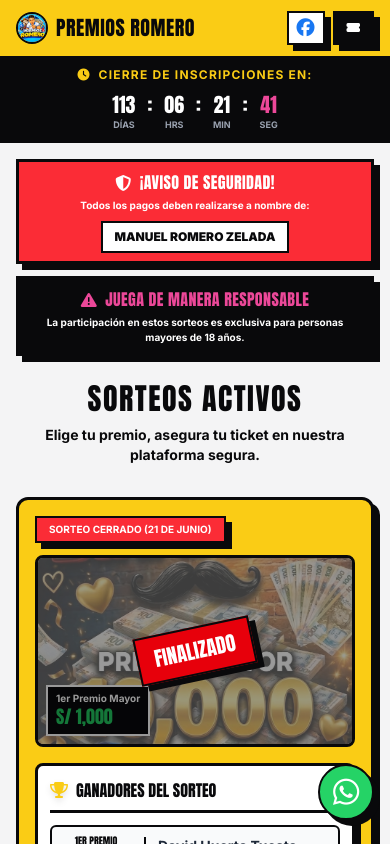
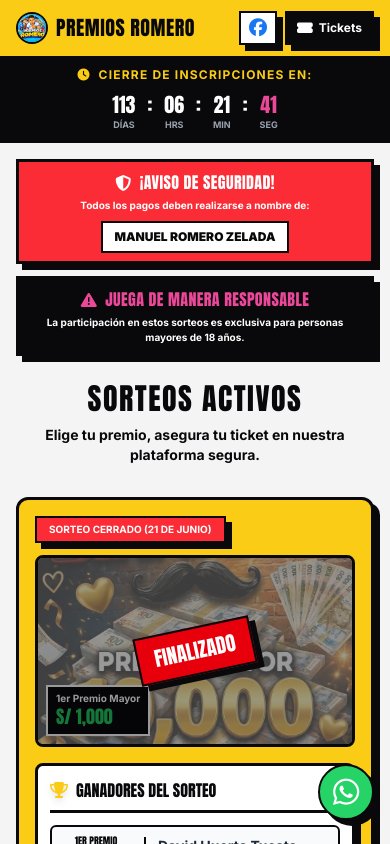
Before and after one commit to KevinRimachi/premios-romero, a Next.js app: page / in a window 390 px wide. Shown: the top 844 px of the page. Built offline with nearby package versions, Linux system fonts and the light colour scheme; no server answers.

Commit message:
Corrige registro de tickets y mejora botón móvil

```diff
--- a/src/components/Header.jsx
+++ b/src/components/Header.jsx
@@ -1,5 +1,3 @@
-import { useState } from "react";
-
 export default function Header({ onOpenTickets }) {
   return (
     <header className="bg-solid-yellow border-b-[3px] border-solid-black sticky top-0 z-40">
@@ -38,9 +36,11 @@ export default function Header({ onOpenTickets }) {
 
           <button
             onClick={onOpenTickets}
-            className="bg-solid-black text-white border-2 border-solid-black px-3 md:px-5 py-1.5 text-xs md:text-sm font-bold flex items-center gap-2 brutal-shadow"
+            className="bg-solid-black text-white border-2 border-solid-black px-2.5 md:px-5 py-1.5 text-xs md:text-sm font-bold flex items-center gap-1.5 md:gap-2 brutal-shadow whitespace-nowrap"
+            aria-label="Ver mis tickets"
           >
-            <i className="fa-solid fa-ticket-simple"></i>{" "}
+            <i className="fa-solid fa-ticket-simple text-sm md:text-base"></i>
+            <span className="sm:hidden">Tickets</span>
             <span className="hidden sm:inline">Mis Tickets</span>
           </button>
         </div>
```
